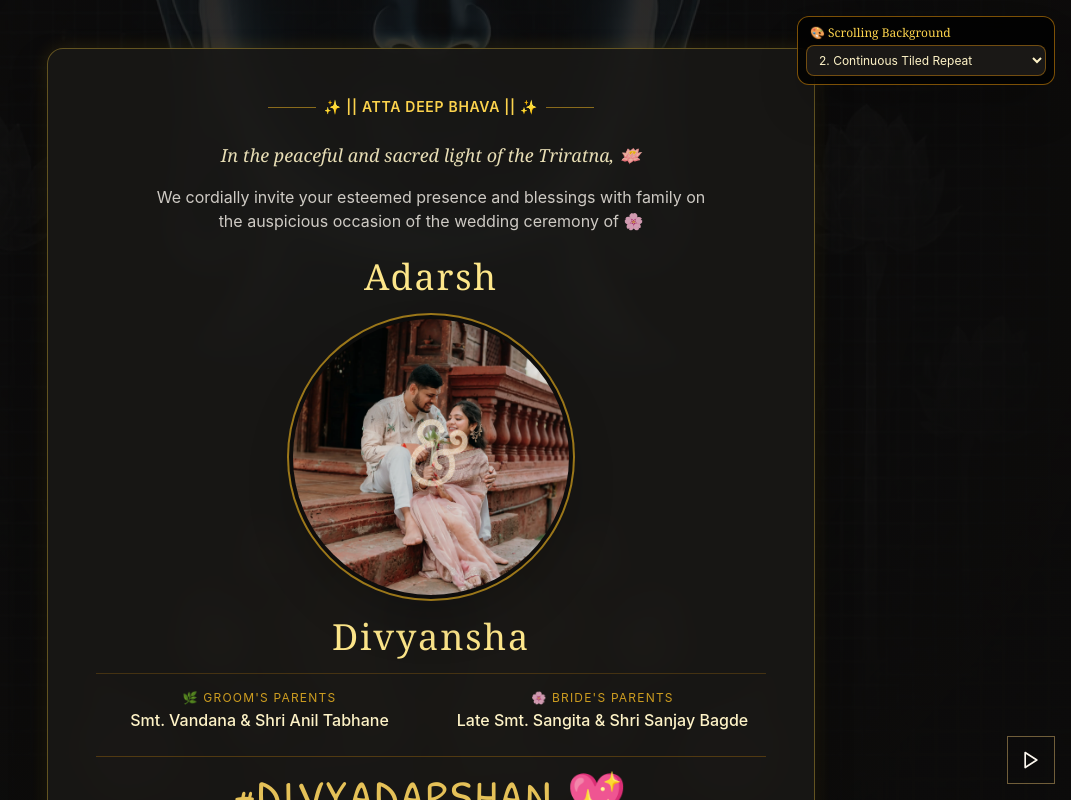
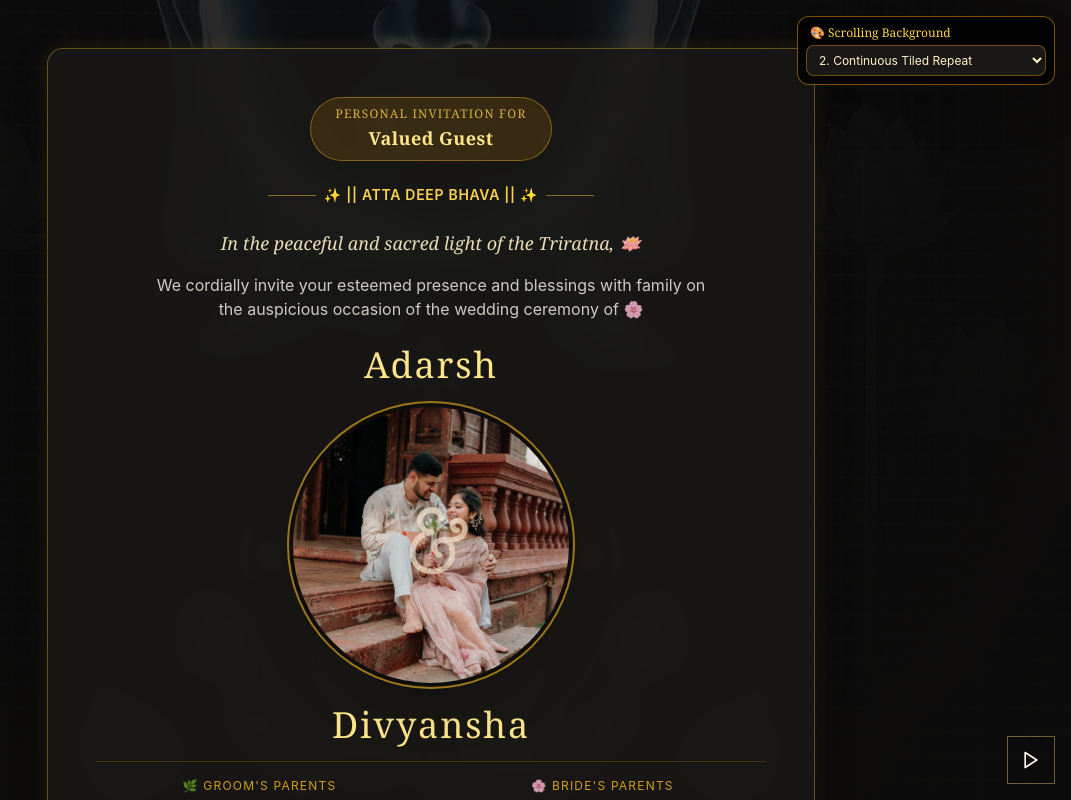
Before and after one commit to Adoniskingx/AD, a React (Vite) app in the folder adarsh-divyansha-wedding/: page / in a window 1280 px wide. Shown: the top 800 px of the page, without its empty margins (209-1280 px from the left). Built offline with nearby package versions, Linux system fonts and the light colour scheme.

Commit message:
Implement dynamic guest name feature in Hero component
Added dynamic guest name retrieval from URL parameters and updated comments for clarity.

```diff
--- a/adarsh-divyansha-wedding/src/components/Hero.tsx
+++ b/adarsh-divyansha-wedding/src/components/Hero.tsx
@@ -1,11 +1,33 @@
-import React from 'react';
+import React, { useEffect, useState } from 'react';
 import { weddingData } from '../data/weddingData';
 import { MapPin } from 'lucide-react';
 
 export const Hero: React.FC = () => {
+  const [guest, setGuest] = useState(weddingData.hero.guestName);
+
+  useEffect(() => {
+    // Automatically read the 'to' parameter from the URL (e.g., ?to=Rahul)
+    const params = new URLSearchParams(window.location.search);
+    const recipient = params.get('to');
+    if (recipient) {
+      // Decode and replace hyphens/pluses with spaces if needed
+      setGuest(decodeURIComponent(recipient.replace(/[-+]/g, ' ')));
+    }
+  }, []);
+
   return (
     <section className="relative min-h-screen flex items-center justify-center px-4 py-12">
       <div className="w-full max-w-3xl mx-auto card-dark-gold rounded-2xl p-6 md:p-12 text-center relative overflow-hidden shadow-2xl">
+
+        {/* Dynamic Personalized Guest Invitation Banner */}
+        {guest && (
+          <div className="mb-6 inline-block bg-amber-500/15 border border-amber-400/40 px-6 py-2 rounded-full shadow-inner">
+            <p className="text-xs uppercase tracking-widest text-amber-300/80 mb-0.5 font-serif">Personal Invitation For</p>
+            <p className="text-base md:text-lg font-serif text-amber-200 font-semibold tracking-wide">
+              {guest}
+            </p>
+          </div>
+        )}
 
         {/* Top Motto: Single-line alignment with sparkles */}
         <div className="flex items-center justify-center space-x-2 mb-6">
@@ -16,7 +38,7 @@ export const Hero: React.FC = () => {
           <div className="h-[1px] w-8 md:w-12 bg-amber-400/50"></div>
         </div>
 
-        {/* Blessing Text (Inverted commas removed) */}
+        {/* Blessing Text */}
         <p className="text-amber-100/90 italic font-serif text-base md:text-lg mb-4">
           {weddingData.hero.blessing} 🪷
         </p>
@@ -26,7 +48,7 @@ export const Hero: React.FC = () => {
           {weddingData.hero.invitationText} 🌸
         </p>
 
-        {/* Adarsh Name (Emojis removed) */}
+        {/* Adarsh Name */}
         <div className="mt-4 mb-2">
           <h2 className="text-3xl md:text-4xl font-serif text-amber-200 tracking-wider">
             {weddingData.couple.groom}
@@ -46,7 +68,7 @@ export const Hero: React.FC = () => {
           </div>
         )}
 
-        {/* Divyansha Name (Emojis removed) */}
+        {/* Divyansha Name */}
         <div className="mt-2 mb-4">
           <h2 className="text-3xl md:text-4xl font-serif text-amber-200 tracking-wider">
             {weddingData.couple.bride}
```
